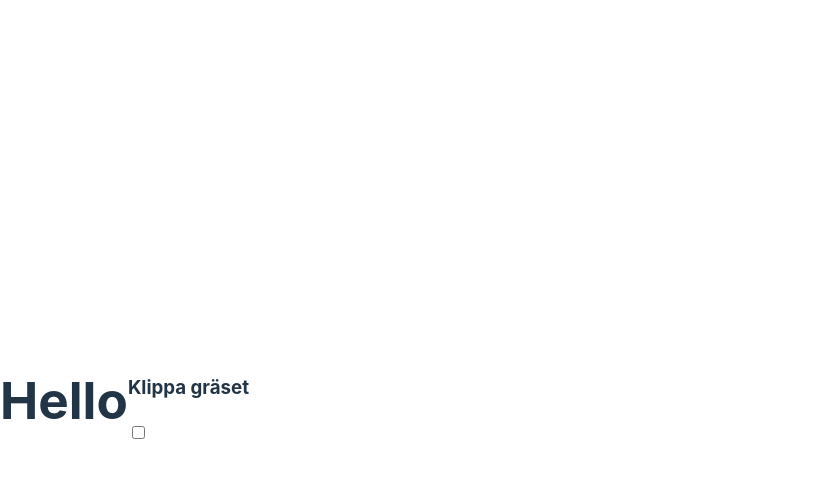
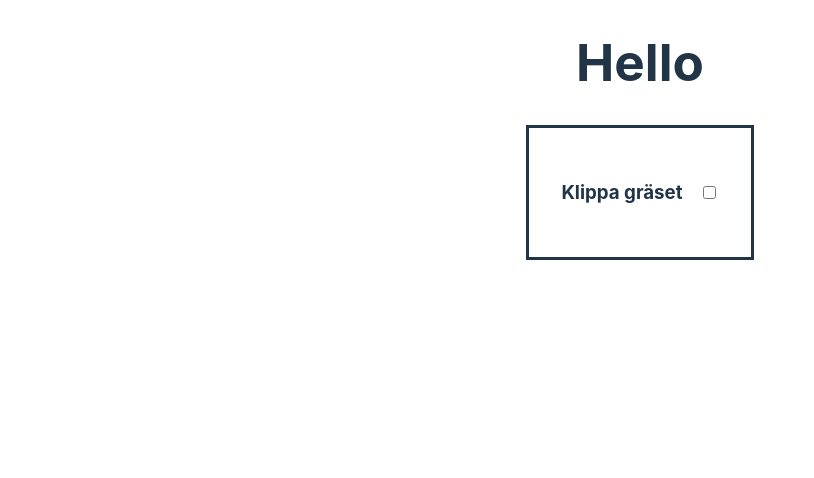
Before and after one commit to silvertejp89/TodoMedi, a website built with Vite: page index.html in a window 1280 px wide. Shown: the whole page, without its empty margins (0-814 px from the left). Built offline with nearby package versions, Linux system fonts and the light colour scheme.

Commit message:
add basic styling to card

```diff
--- a/main.js
+++ b/main.js
@@ -25,6 +25,7 @@ todoList.push(task3);
 // Skapa HTML
 const container = document.querySelector(".container");
 const card = document.createElement("article");
+card.classList.add("card");
 const text = document.createElement("h3");
 let checkbox = document.createElement("input");
 checkbox.setAttribute("type", "checkbox");
@@ -32,6 +33,4 @@ card.appendChild(text);
 card.appendChild(checkbox);
 container.appendChild(card);
 
-// const text = document.createElement("h3");
-// container.appendChild(text);
 text.innerHTML = todoList[1].description;
--- a/style.css
+++ b/style.css
@@ -24,6 +24,8 @@ a:hover {
 }
 
 body {
+  display: flex;
+  flex-direction: column;
   margin: 0;
   display: flex;
   place-items: center;
@@ -34,6 +36,10 @@ body {
 h1 {
   font-size: 3.2em;
   line-height: 1.1;
+}
+
+h3 {
+  margin-right: 1rem;
 }
 
 #app {
@@ -57,7 +63,10 @@ h1 {
 }
 
 .card {
+  display: flex;
   padding: 2em;
+  border-style: solid;
+  border-width: medium;
 }
 
 .read-the-docs {
```
